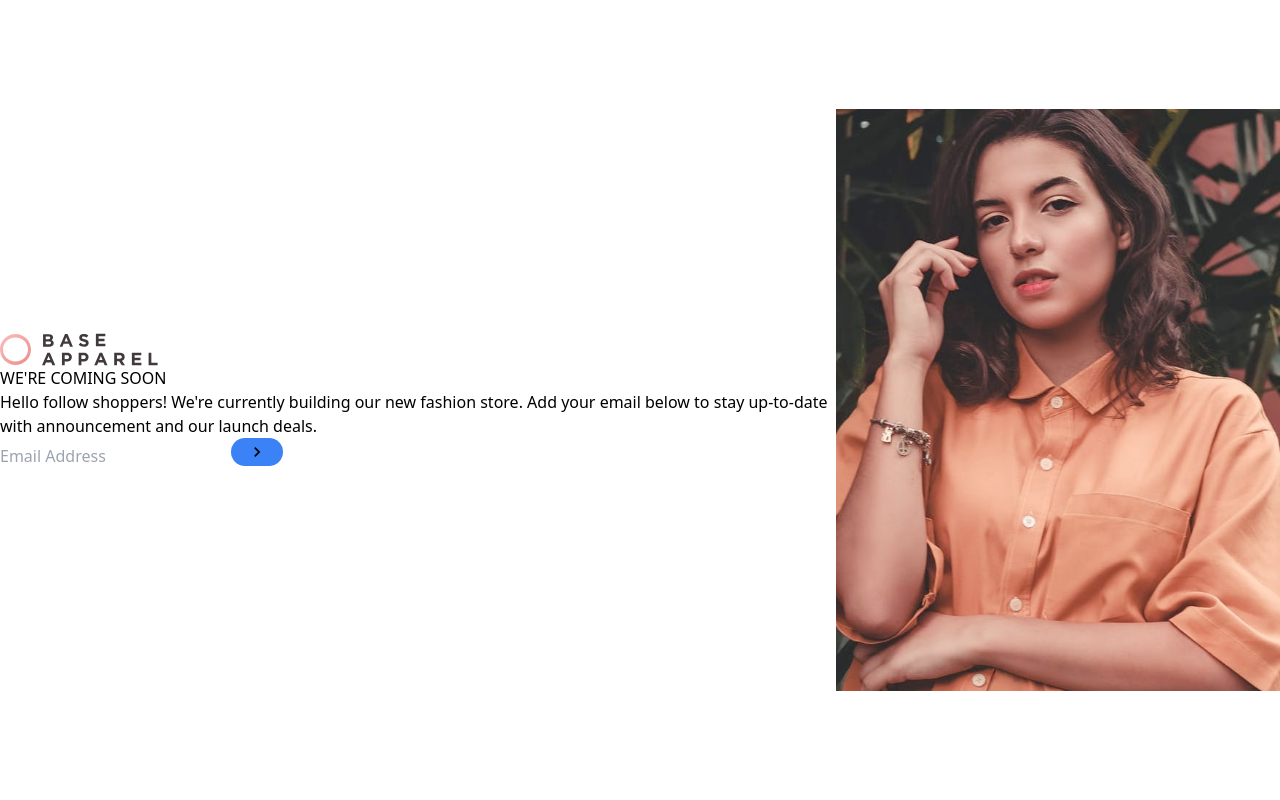
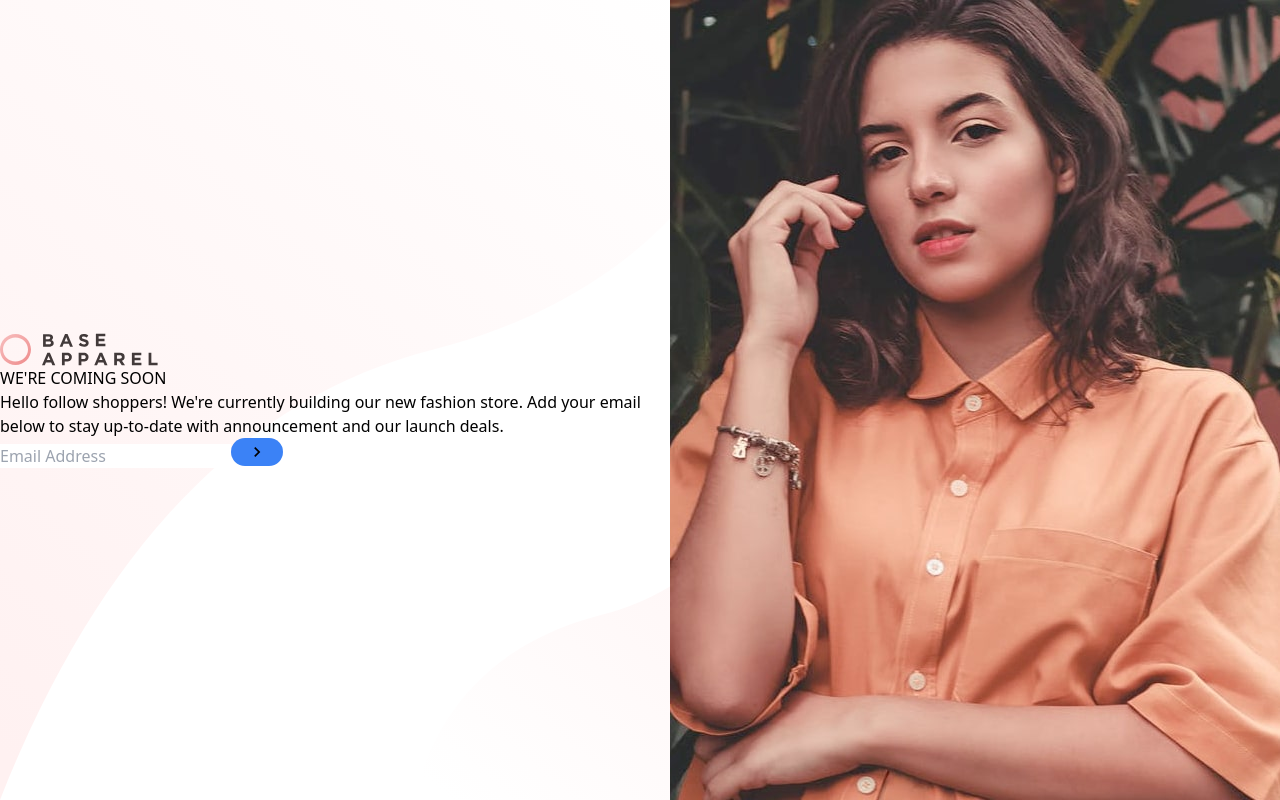
Before and after one commit to elvisowusu/Base-Apparel-Coming-Soon-, a React (Vite) app: page / in a window 1280 px wide. Built offline with nearby package versions, Linux system fonts and the light colour scheme.

Commit message:
make the pages responsive

```diff
--- a/src/App.jsx
+++ b/src/App.jsx
@@ -1,4 +1,4 @@
-import { useState } from "react";
+import { useState,useEffect } from "react";
 import DesktopImage from "./assets/hero-desktop.jpg";
 import MobileImage from "./assets/hero-mobile.jpg";
 import DesktopBgPattern from "./assets/bg-pattern-desktop.svg";
@@ -9,13 +9,27 @@ import { MdKeyboardArrowRight } from "react-icons/md";
 function App() {
   const [screenWidth, setScreenWidth] = useState(window.innerWidth);
 
+  useEffect(() => {
+    const handleResize = () => {
+      setScreenWidth(window.innerWidth);
+    };
+
+    window.addEventListener("resize", handleResize);
+
+    // Cleanup the event listener when the component is unmounted
+    return () => {
+      window.removeEventListener("resize", handleResize);
+    };
+  }, []);
+
+
   return (
-    <div className="flex justify-center items-center h-[100vh]">
-      <div className="flex flex-col">
+    <div className="md:flex justify-center items-center h-[100vh] overflow-hidden bg-[url('./assets/bg-pattern-desktop.svg')] bg-auto">
+      <div className="flex flex-col ">
         <div>
           <img src={logo} alt="" />
         </div>
-        <div>{screenWidth < 600 ? <img src={MobileImage} alt="" /> : ""}</div>
+        {screenWidth <= 768 ? <img src={MobileImage} alt="Mobile View" /> : ""}
 
         <div>
           <h1>WE'RE COMING SOON</h1>
@@ -24,7 +38,7 @@ function App() {
             store. Add your email below to stay up-to-date with announcement and
             our launch deals.
           </p>
-          <form action="">
+          <form onSubmit={(e) => e.preventDefault()}>
             <input
               className=""
               required
@@ -37,7 +51,11 @@ function App() {
           </form>
         </div>
       </div>
-      <div>{screenWidth > 600 ? <img src={DesktopImage} alt="" /> : ""}</div>
+      {screenWidth > 768 ?
+      <img className="md:max-lg:w-[30rem] md:h-full "
+       src={DesktopImage}
+       alt="Desktop View" />
+      : ""}
     </div>
   );
 }
```
